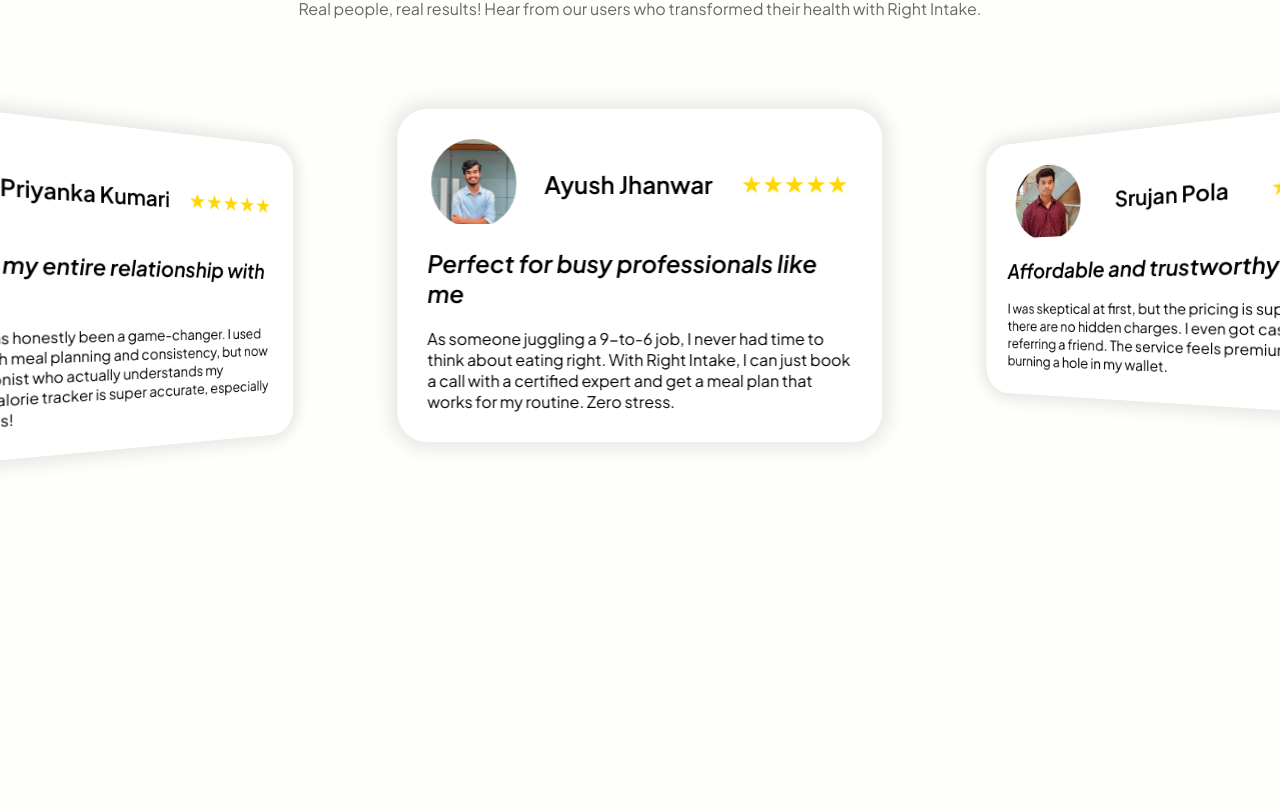
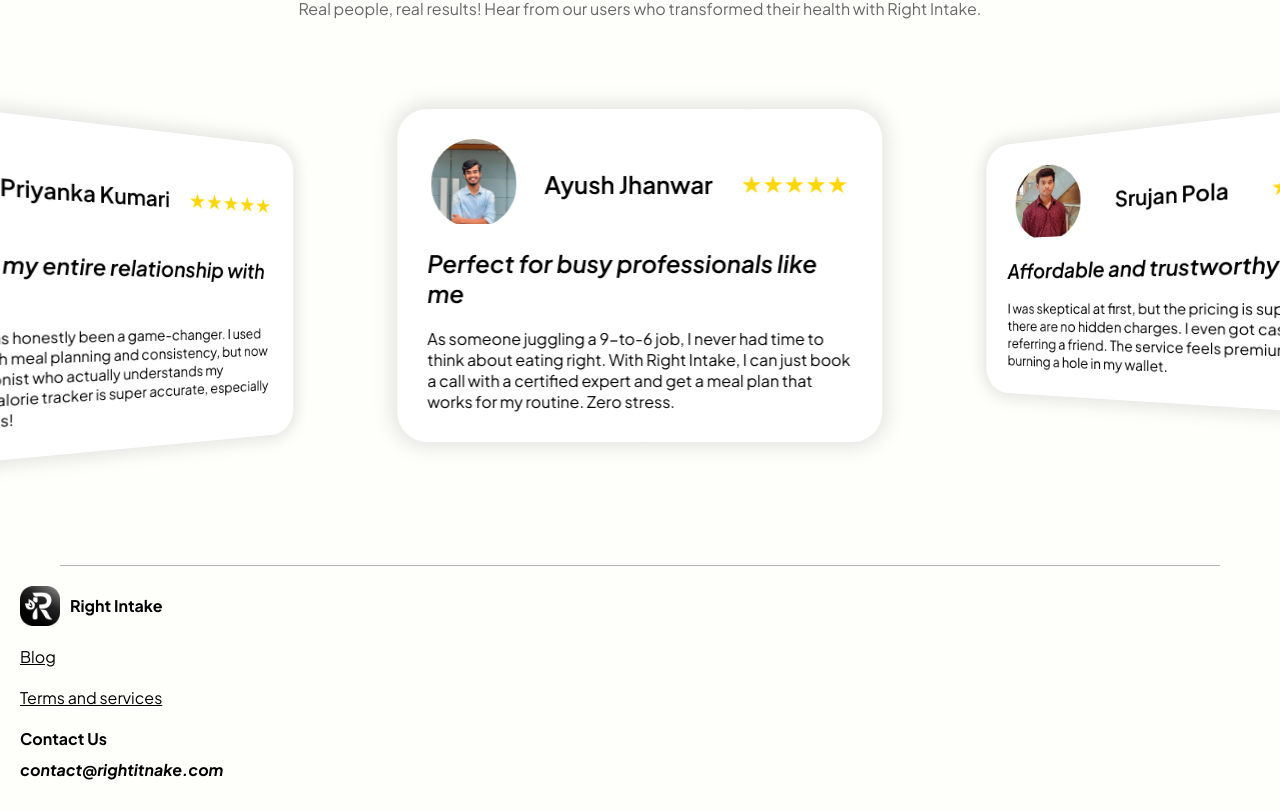
Before and after one commit to TheAJArchit3020/rightintake-website, a Next.js app in the folder rightintake/: page / in a window 1280 px wide. Shown: the part 4917-5727 px from the top of the page. Before the commit the page ends 5482 px from the top, so only its background shows below. Built offline with nearby package versions, Linux system fonts and the light colour scheme.

Commit message:
footer added.

```diff
--- a/rightintake/src/app/page.tsx
+++ b/rightintake/src/app/page.tsx
@@ -4,6 +4,7 @@
 import HeaderComponent from "@/components/header/header";
 import FeatureSection from "@/components/home/FeatureSection/FeatureSection";
 import ReviewSection from "@/components/home/ReviewSection/ReviewSection";
+import Footer from "@/components/footer/footer";
 
 export default function Home() {
   return (
@@ -16,6 +17,7 @@
           <ReviewSection />
         </div>
       </div>
+      <Footer/>
 
     </div>
   );
--- /dev/null
+++ b/rightintake/src/components/footer/footer.module.css
@@ -0,0 +1,215 @@
+.footer_container {
+    padding: 0px 20px 30px;
+  }
+
+  .footer_wrapper {
+    display: flex;
+    flex-direction: column;
+    gap: 20px;
+  }
+
+  .footer_line_wrapper {
+    border-top: 1px solid #b4b4b4;
+    margin: 0 20px;
+  }
+
+  .footer_brand_wrapper {
+    display: flex;
+    gap: 10px;
+    align-items: center;
+  }
+
+  .brand_logo_wrapper {
+    width: 24px;
+    height: 24px;
+    cursor: pointer;
+  }
+
+  .brand_logo_wrapper img {
+    width: 100%;
+  }
+
+  .brand_name_wrapper {
+    font-size: 0.625rem;
+    font-weight: bold;
+  }
+
+  .t_and_c_container {
+    text-decoration: underline;
+    font-size: 0.625rem;
+    cursor: pointer;
+  }
+
+  .contact_us_heading {
+    font-size: 0.625rem;
+    font-weight: bold;
+  }
+
+  .contact_us_container {
+    display: flex;
+    flex-direction: column;
+    gap: 10px;
+  }
+
+  .contact_us_email {
+    font-size: 0.625rem;
+    font-weight: bold;
+    font-style: italic;
+  }
+
+  .contact_us_email:hover {
+    cursor: pointer;
+    text-decoration: underline;
+  }
+
+  @media (min-width: 760px) {
+    .footer_container {
+      padding: 0px 20px 30px;
+    }
+
+    .footer_line_wrapper {
+      margin: 0 40px;
+    }
+
+    .brand_logo_wrapper {
+      width: 40px;
+      height: 40px;
+    }
+
+    .brand_name_wrapper {
+      font-size: 1rem;
+    }
+
+    .t_and_c_container {
+      font-size: 1rem;
+    }
+
+    .contact_us_heading {
+      font-size: 1rem;
+    }
+
+    .get_the_app_btn {
+      padding: 8px 15px;
+      border-radius: 8px;
+      font-size: 1rem;
+    }
+
+    .contact_us_email {
+      font-size: 1rem;
+    }
+  }
+
+  @media (min-width: 1430px) {
+    .footer_container {
+      padding: 0px 40px 60px;
+    }
+
+    .footer_wrapper {
+      gap: 30px;
+    }
+
+    .footer_line_wrapper {
+      margin: 0 90px;
+    }
+
+    .brand_logo_wrapper {
+      width: 44px;
+      height: 44px;
+    }
+
+    .brand_name_wrapper {
+      font-size: 1.2rem;
+    }
+
+    .t_and_c_container {
+      font-size: 1.2rem;
+    }
+
+    .contact_us_heading {
+      font-size: 1.2rem;
+    }
+
+    .get_the_app_btn {
+      padding: 8px 15px;
+      border-radius: 8px;
+      font-size: 1.2rem;
+    }
+
+    .contact_us_email {
+      font-size: 1.2rem;
+    }
+  }
+
+  @media (min-width: 1910px) {
+    .footer_wrapper {
+      gap: 30px;
+    }
+
+    .footer_line_wrapper {
+      margin: 0 90px;
+    }
+
+    .brand_logo_wrapper {
+      width: 55px;
+      height: 55px;
+    }
+
+    .brand_name_wrapper {
+      font-size: 1.4rem;
+    }
+
+    .t_and_c_container {
+      font-size: 1.4rem;
+    }
+
+    .contact_us_heading {
+      font-size: 1.4rem;
+    }
+
+    .get_the_app_btn {
+      font-size: 1.4rem;
+    }
+
+    .contact_us_email {
+      font-size: 1.4rem;
+    }
+  }
+
+  @media (min-width: 2550px) {
+    .footer_container {
+      padding: 0px 60px 60px;
+    }
+
+    .footer_wrapper {
+      gap: 30px;
+    }
+
+    .footer_line_wrapper {
+      margin: 0 150px;
+    }
+
+    .brand_logo_wrapper {
+      width: 74px;
+      height: 74px;
+    }
+
+    .brand_name_wrapper {
+      font-size: 1.8rem;
+    }
+
+    .t_and_c_container {
+      font-size: 1.8rem;
+    }
+
+    .contact_us_heading {
+      font-size: 1.8rem;
+    }
+
+    .get_the_app_btn {
+      font-size: 1.8rem;
+    }
+
+    .contact_us_email {
+      font-size: 1.8rem;
+    }
+  }
--- /dev/null
+++ b/rightintake/src/components/footer/footer.tsx
@@ -0,0 +1,53 @@
+"use client"
+
+import { useRouter } from 'next/navigation';
+import React from 'react';
+import styles from "./footer.module.css"
+
+const Footer: React.FC = () => {
+
+
+    const router = useRouter();
+
+    return (
+        <div className={`${styles.footer_container}`}>
+            <div className={`${styles.footer_wrapper}`}>
+                <div className={`${styles.footer_line_wrapper}`}></div>
+                <div
+                    className={`${styles.footer_brand_wrapper}`}
+                    onClick={() => router.push("/")}
+                >
+                    <div className={`${styles.brand_logo_wrapper}`}>
+                        <img src="./images/header/rightintakelogo_website.png" alt="" />
+                    </div>
+
+                    <div className={`${styles.brand_name_wrapper}`}>
+                        <span>Right Intake</span>
+                    </div>
+                </div>
+                <div
+                    className={`${styles.t_and_c_container}`}
+                    onClick={() => router.push("/blog")}
+                >
+                    <span>Blog</span>
+                </div>
+                <div
+                    className={`${styles.t_and_c_container}`}
+                    onClick={() => router.push("/termsandservices")}
+                >
+                    <span>Terms and services</span>
+                </div>
+                <div className={`${styles.contact_us_container}`}>
+                    <div className={`${styles.contact_us_heading}`}>
+                        <span>Contact Us</span>
+                    </div>
+                    <div className={`${styles.contact_us_email}`}>
+                        <span>contact@rightitnake.com</span>
+                    </div>
+                </div>
+            </div>
+        </div>
+    );
+};
+
+export default Footer;
```
